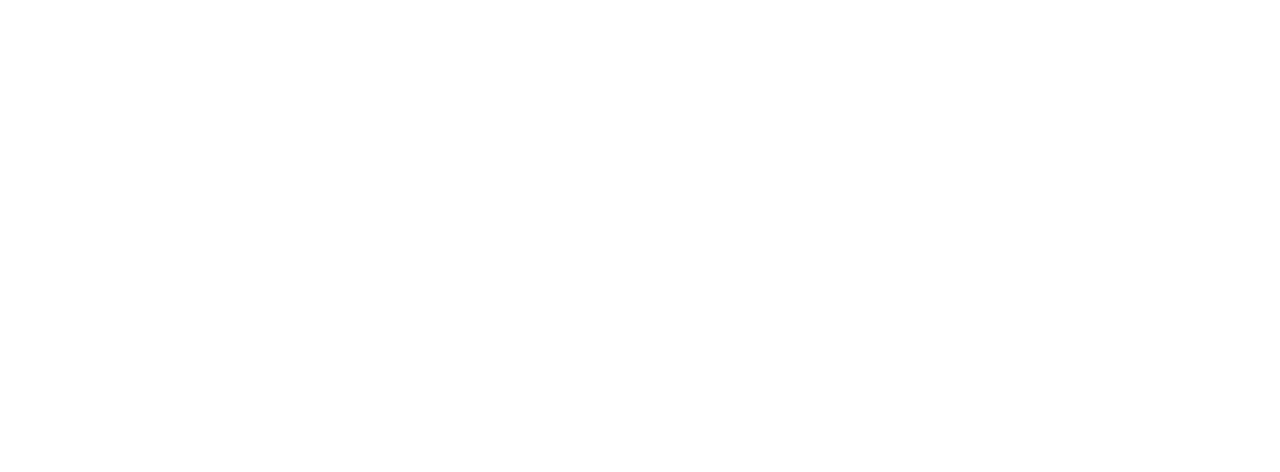
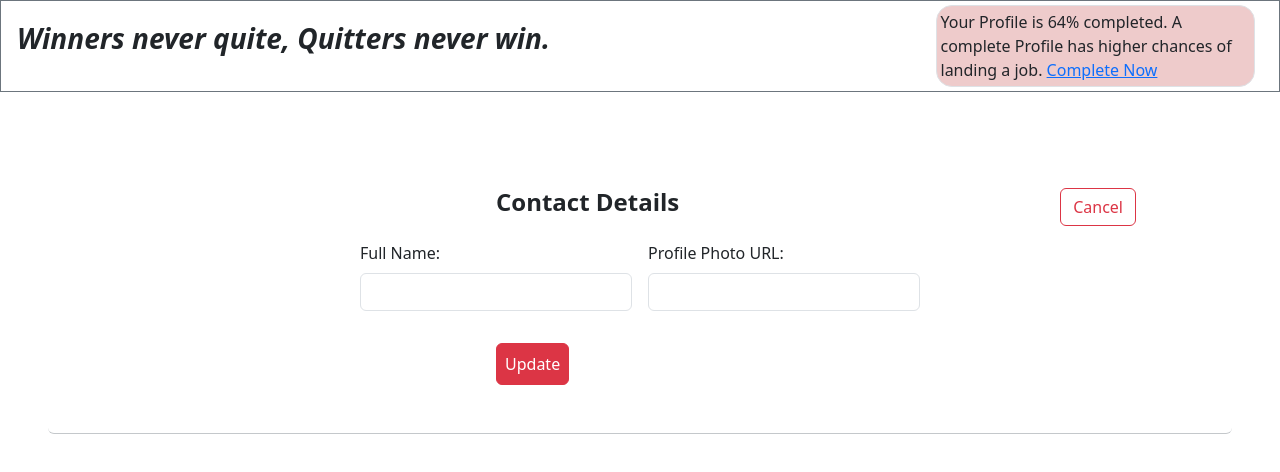
Before and after one commit to samimakter96/expense-tracker-react, a React (Vite) app: page /profile in a window 1280 px wide. Before the commit this address had no page. Shown: the top 472 px of the page. Built offline with nearby package versions, Linux system fonts and the light colour scheme.

Commit message:
create profile page and update the user details

```diff
--- a/src/App.jsx
+++ b/src/App.jsx
@@ -1,6 +1,7 @@
 import { BrowserRouter as Router, Routes, Route, Navigate } from "react-router-dom"
 import AuthForm from "./components/Auth/AuthForm"
 import Welcome from "./pages/Welcome"
+import Profile from "./pages/Profile";
 function App() {
 
   return (
@@ -10,6 +11,7 @@ function App() {
           <Route path="/" element={<Navigate to="/login" />} />
           <Route path="/welcome" element={<Welcome />} />
           <Route path="/login" element={<AuthForm />} />
+          <Route path="/profile" element={<Profile />} />
         </Routes>
       </Router>
     </>
--- a/src/components/Auth/AuthForm.jsx
+++ b/src/components/Auth/AuthForm.jsx
@@ -7,7 +7,7 @@ const AuthForm = () => {
   const [isLogin, setIsLogin] = useState(true);
   const [isLoading, setIsLoading] = useState(false);
 
-  const authContext = useAuth();
+  const {login} = useAuth();
   const navigate = useNavigate();
 
   const emailInputRef = useRef();
@@ -63,7 +63,7 @@ const AuthForm = () => {
 
       const data = await response.json();
       setIsLoading(false);
-      authContext.login(data.idToken);
+      login(data.idToken);
       console.log('User Signed In successfully');
 
       // Clear input fields
--- a/src/context/AuthContext.jsx
+++ b/src/context/AuthContext.jsx
@@ -10,6 +10,7 @@ const AuthContext = createContext({
 export const AuthContextProvider = ({ children }) => {
   const initialToken = localStorage.getItem('token');
   const [token, setToken] = useState(initialToken);
+  console.log(token);
 
   const userIsLoggedIn = !!token;
 
--- a/src/main.jsx
+++ b/src/main.jsx
@@ -3,9 +3,12 @@ import ReactDOM from 'react-dom/client'
 import App from './App.jsx'
 import 'bootstrap/dist/css/bootstrap.min.css';
 import './index.css'
+import { AuthContextProvider } from './context/AuthContext.jsx';
 
 ReactDOM.createRoot(document.getElementById('root')).render(
   <React.StrictMode>
-    <App />
-  </React.StrictMode>,
-)
+    <AuthContextProvider>
+      <App />
+    </AuthContextProvider>
+  </React.StrictMode>
+);
--- /dev/null
+++ b/src/pages/Profile.jsx
@@ -0,0 +1,114 @@
+import React, { useRef } from 'react';
+import { Link } from 'react-router-dom';
+import { useAuth } from '../context/AuthContext';
+
+const Profile = () => {
+  const nameInputRef = useRef();
+  const linkInputRef = useRef();
+
+  const {token} = useAuth()
+
+  const profileDataHandler = async (event) => {
+    event.preventDefault();
+
+    const enteredName = nameInputRef.current.value;
+    const enteredLink = linkInputRef.current.value;
+
+
+    try {
+      const response = await fetch(
+        `https://identitytoolkit.googleapis.com/v1/accounts:update?key=AIzaSyDkLA_tpv-opoyekVUD2RFipAwk_2Uu1KU`,
+        {
+          method: 'POST',
+          headers: {
+            'Content-Type': 'application/json',
+          },
+          body: JSON.stringify({
+            idToken: token,
+            displayName: enteredName,
+            photoUrl: enteredLink,
+            returnSecureToken: true,
+          }),
+        }
+      );
+
+      if (!response.ok) {
+        throw new Error('Failed to update profile!');
+      }
+
+      const data = await response.json();
+      console.log('Profile updated successfully', data);
+
+      // Clear input fields after successful submission
+      nameInputRef.current.value = '';
+      linkInputRef.current.value = '';
+    } catch (error) {
+      console.log(error.message);
+    }
+  };
+
+
+
+  return (
+    <div>
+      <div className="d-flex justify-content-between align-items-center border border-secondary">
+        <p className="fw-bold fst-italic fs-3 p-3 ">
+          Winners never quite, Quitters never win.
+        </p>
+        <div
+          className="w-25 p-1 mx-4 border rounded-4"
+          style={{ backgroundColor: '#eecbcb' }}
+        >
+          Your Profile is 64% completed. A complete Profile has higher chances
+          of landing a job. <Link to="">Complete Now</Link>
+        </div>
+      </div>
+
+      <div className="ms-5 p-5 m-5 border-bottom border-secondary-subtle rounded">
+        <form onSubmit={profileDataHandler}>
+          <button className="me-5 float-end btn btn-outline-danger">
+            Cancel
+          </button>
+          <h4 className="fw-bold mb-4" style={{ marginLeft: '25rem' }}>
+            Contact Details
+          </h4>
+
+          <div className="d-flex justify-content-center mb-3">
+            <div className="me-3 w-25">
+              <label htmlFor="name" className="form-label">
+                Full Name:
+              </label>
+              <input
+                type="text"
+                id="name"
+                className="form-control"
+                ref={nameInputRef}
+              />
+            </div>
+            <div className="w-25">
+              <label htmlFor="picUrl" className="form-label">
+                Profile Photo URL:
+              </label>
+              <input
+                type="text"
+                id="picUrl"
+                className="form-control"
+                ref={linkInputRef}
+              />
+            </div>
+          </div>
+
+          <button
+            type="submit"
+            style={{ marginLeft: '25rem' }}
+            className="btn mt-3 btn-danger p-2 "
+          >
+            Update
+          </button>
+        </form>
+      </div>
+    </div>
+  );
+};
+
+export default Profile;
```
